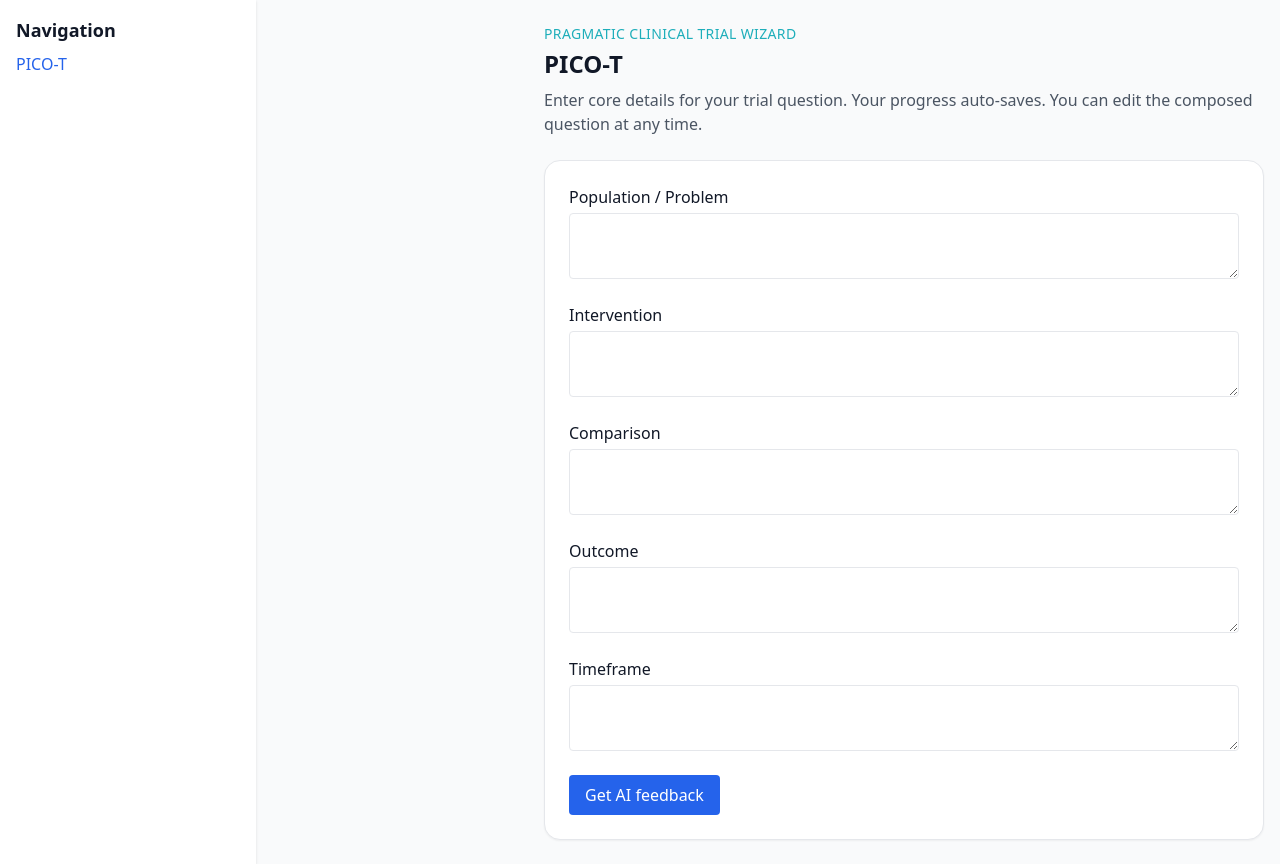
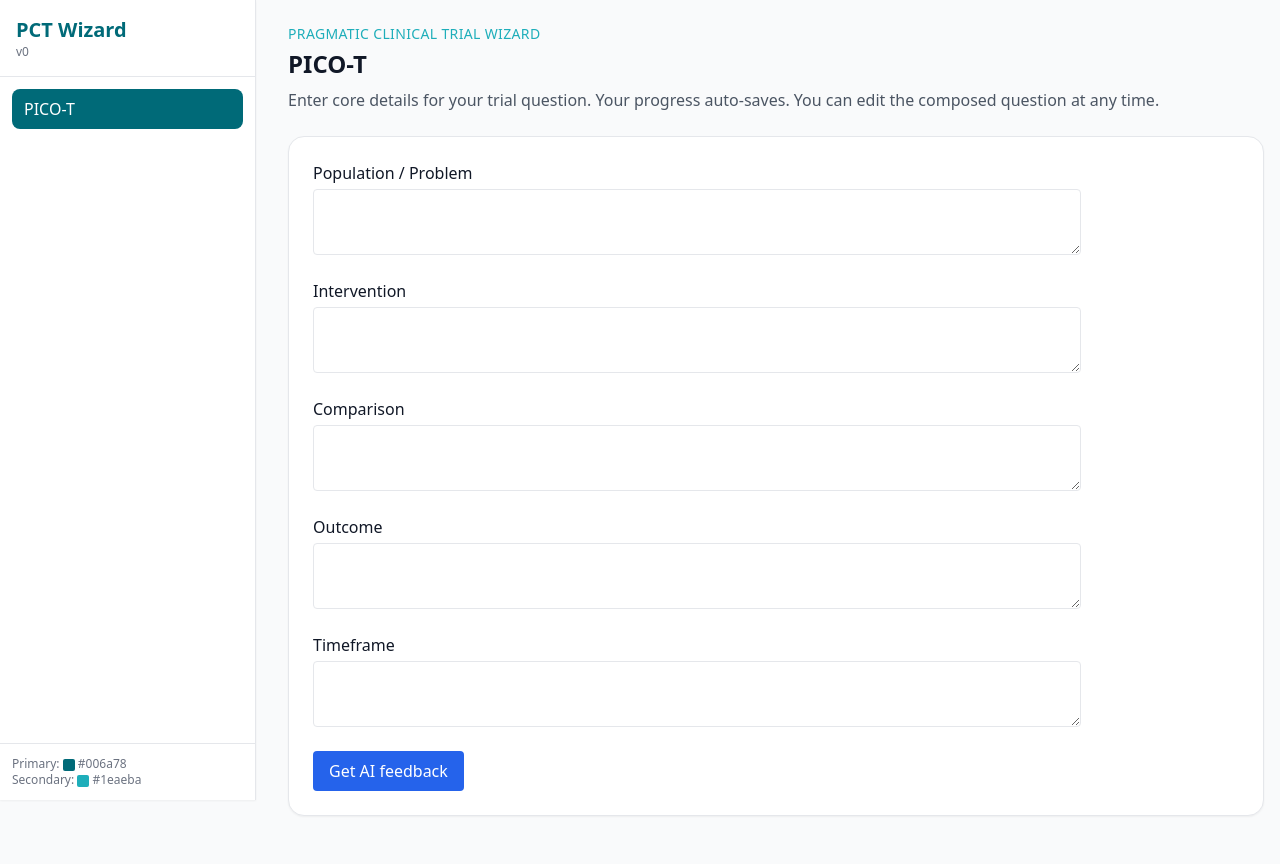
Before and after one commit to aaljaish/PCT-Navigator, a React (Vite) app: page / in a window 1280 px wide. After the commit the page ends 840 px from the top, so only its background shows below. Built offline with nearby package versions, Linux system fonts and the light colour scheme.

Commit message:
Update Sidebar.jsx

```diff
--- a/src/components/Sidebar.jsx
+++ b/src/components/Sidebar.jsx
@@ -1,18 +1,52 @@
-import React from 'react'
+export default function Sidebar({ id = 'sidebar', modules = [], activeId, onSelect, mobileOpen }) {
+  return (
+    <>
+      {/* Overlay for mobile */}
+      <div
+        className={`fixed inset-0 bg-black/30 z-30 lg:hidden ${mobileOpen ? 'block' : 'hidden'}`}
+        aria-hidden="true"
+      ></div>
 
-export default function Sidebar() {
-  return (
-    <aside className="w-64 p-4 bg-white shadow">
-      <nav>
-        <h2 className="text-lg font-semibold mb-2">Navigation</h2>
-        <ul className="space-y-1">
-          <li>
-            <a href="#" className="text-blue-600 hover:underline">
-              PICO-T
-            </a>
-          </li>
-        </ul>
+      <nav
+        id={id}
+        aria-label="Primary"
+        className={`fixed z-40 inset-y-0 left-0 w-64 bg-white border-r shadow-sm transform transition-transform duration-200 lg:translate-x-0
+        ${mobileOpen ? 'translate-x-0' : '-translate-x-full'} lg:fixed lg:z-auto`}
+      >
+        <div className="h-full flex flex-col">
+          <div className="px-4 py-4 border-b">
+            <div className="text-xl font-bold text-primary">PCT Wizard</div>
+            <p className="text-xs text-gray-500">v0</p>
+          </div>
+
+          <ul className="flex-1 p-3 space-y-1">
+            {modules.map((m) => {
+              const isActive = m.id === activeId
+              return (
+                <li key={m.id}>
+                  <button
+                    onClick={() => onSelect?.(m.id)}
+                    aria-current={isActive ? 'page' : undefined}
+                    className={`w-full text-left px-3 py-2 rounded-lg focus:outline-none focus-visible:ring-2 focus-visible:ring-primary
+                      ${isActive ? 'bg-primary text-white' : 'hover:bg-gray-100 text-gray-800'}`}
+                  >
+                    {m.label}
+                  </button>
+                </li>
+              )
+            })}
+          </ul>
+
+          <div className="p-3 border-t text-xs text-gray-500">
+            <p>
+              Primary: <span className="inline-block w-3 h-3 align-middle rounded-sm bg-primary"></span> #006a78
+            </p>
+            <p>
+              Secondary: <span className="inline-block w-3 h-3 align-middle rounded-sm bg-secondary"></span> #1eaeba
+            </p>
+          </div>
+        </div>
       </nav>
-    </aside>
+    </>
   )
 }
```
